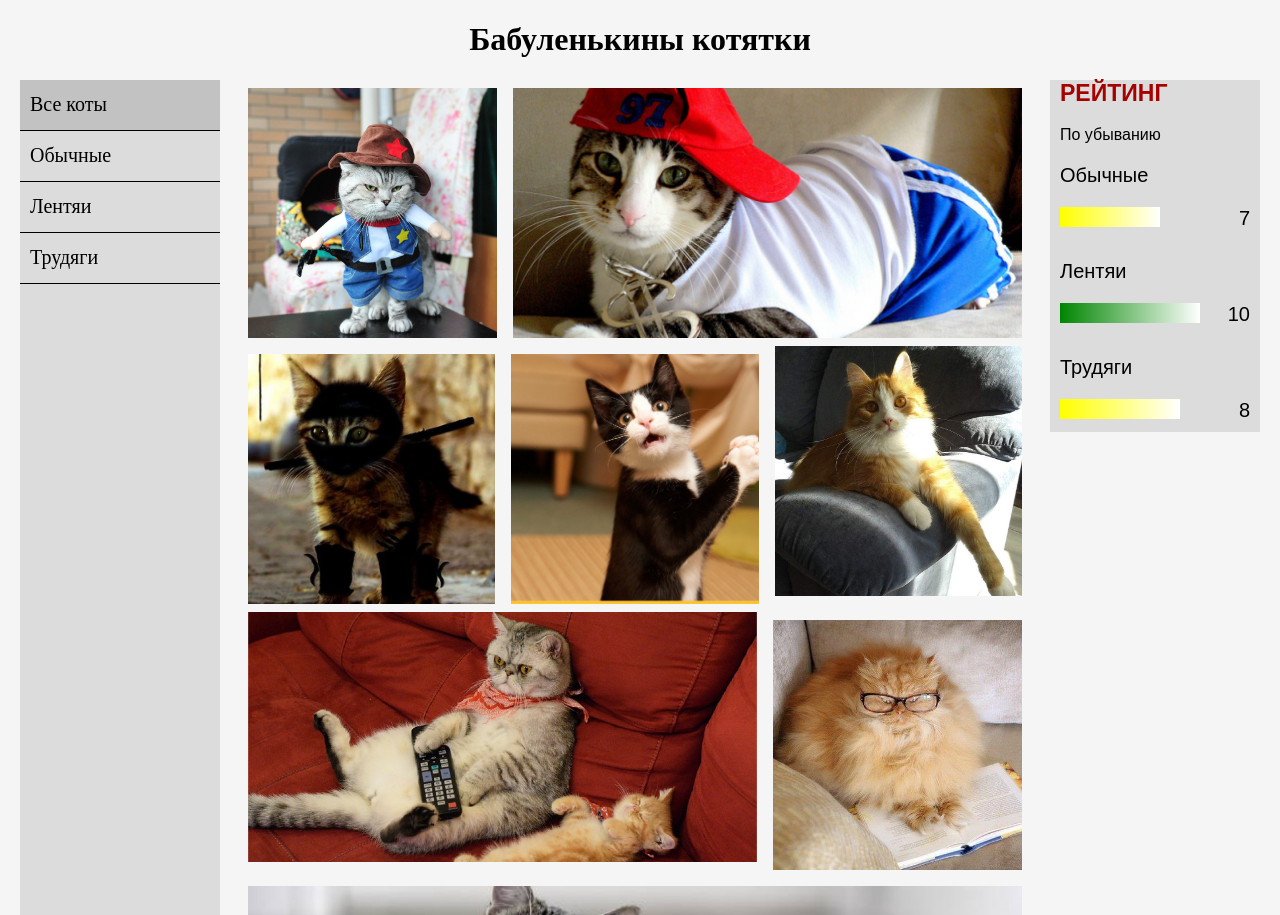
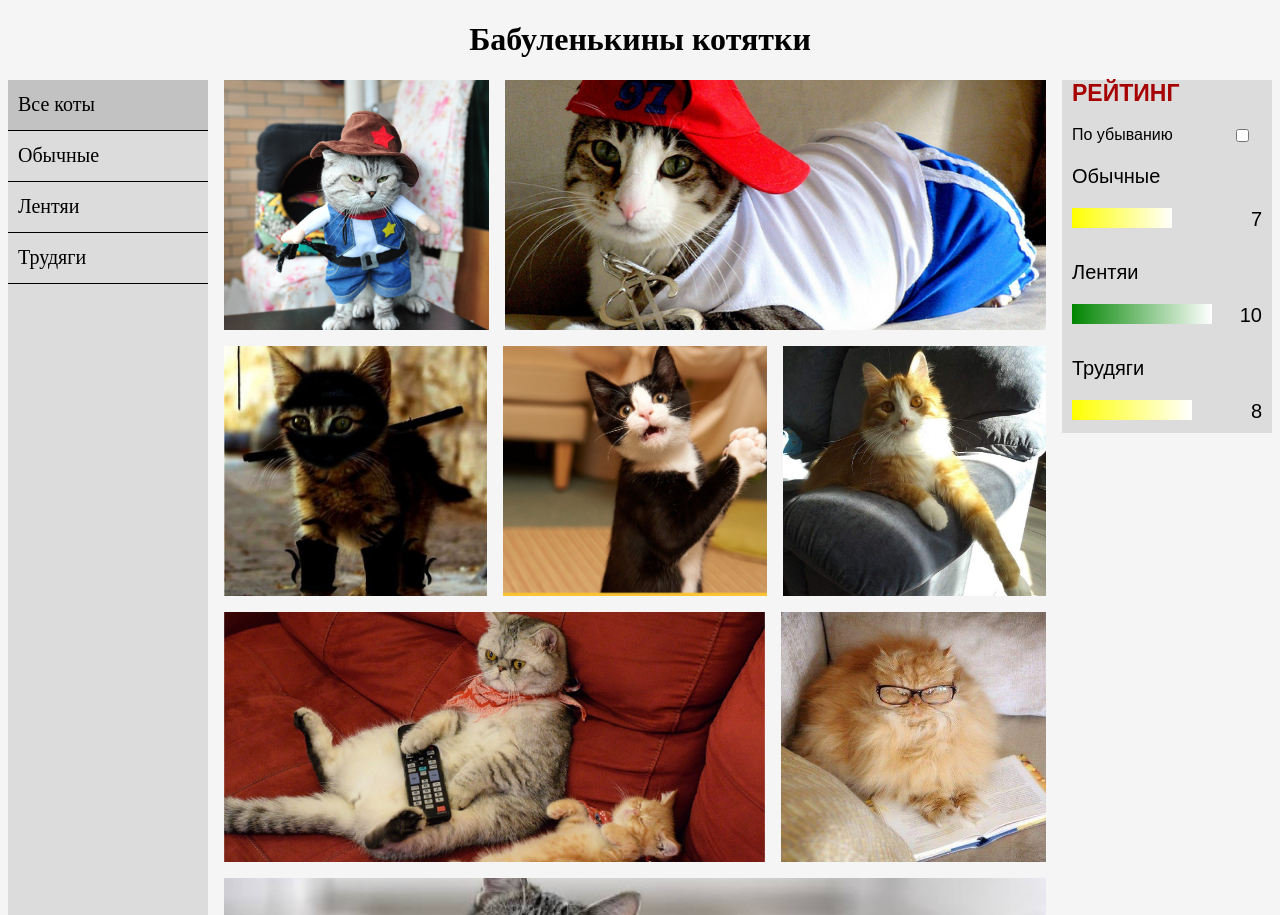
Before and after one commit to urfu-2016/markup-task-7, a plain HTML site: page index.html in a window 1280 px wide. Shown: the top 915 px of the page. Drawn offline with Linux system fonts and the light colour scheme.

Commit message:
fix remarks of mentor 2

```diff
--- a/index.css
+++ b/index.css
@@ -7,15 +7,16 @@ body
 {
     display: flex;
     flex-direction: column;
+    justify-content: space-between;
     width: 100%;
     position: absolute;
     margin: 0;
+    min-height: 100%;
 }
 
 .organization
 {
     display: flex;
-    flex: 0 20%;
     justify-content: space-between;
     font: 20px arial;
     padding: 10px;
@@ -91,11 +92,11 @@ body
     display: flex;
     flex-flow: row wrap;
     flex-basis: 190px;
-    margin: 0 20px;
+    align-self: flex-start;
+    margin: 0 8px;
     background-color: #dcdcdc;
     padding-left: 10px;
     font-family: arial;
-    align-self: flex-start;
 }
 
 .rating h2
@@ -110,8 +111,8 @@ body
     text-align: center;
 }
 
-.card:nth-child(5),
-.card:nth-child(6)
+.card:nth-child(1),
+.card:nth-child(2)
 {
     margin-top: 0;
 }
@@ -124,7 +125,7 @@ body
 .menu
 {
     background-color: #dcdcdc;
-    margin: 0 20px;
+    margin: 0 8px;
     flex-basis: 200px;
     min-width: 100px;
 }
@@ -206,7 +207,7 @@ body
     width: 100%;
 }
 
-.container input
+.container > input
 {
     display: none;
 }
@@ -222,7 +223,7 @@ body
 .container
 {
     display: flex;
-    flex: 1 70%;
+    align-self: flex-start;
 }
 
 .all:checked ~ .menu .all-cats,
--- a/index.html
+++ b/index.html
@@ -6,10 +6,11 @@
     <link rel="stylesheet" type="text/css" href="index.css">
 </head>
 <body>
+    <main class="wrapper">
         <header class="theme">
             <h1>Бабуленькины котятки</h1>
         </header>
-    <main class="container">
+        <section class="container">
             <input type="radio" class="all" name="slider" id="all" checked="checked">
             <input type="radio" class="normal" name="slider" id="normal">
             <input type="radio" class="lazy" name="slider" id="lazy">
@@ -38,7 +39,8 @@
                     <p>Весельчак</p>
                 </article>
                 <article class="card cat-size1 normal-cat">
-                <img src="images/what.jpg" title="Чего тебе?" alt="Кот, смотрящий с вопросительным взглядом" >
+                    <img src="images/what.jpg" title="Чего тебе?"
+                    alt="Кот, смотрящий с вопросительным взглядом" >
                     <p>Чего тебе?</p>
                 </article>
                 <article class="card cat-size2 lazy-cat">
@@ -80,8 +82,8 @@
                     </div>
                 </div>
             </aside>
+        </section>
     </main>
-
     <footer class="organization">
         <p>© ООО Бабуленькины котятки, 2015</p>
         <address class="place">Наш адрес: улица Котовая, д.5</address>
```
Lines whose indentation alone changed are shown as unchanged.
